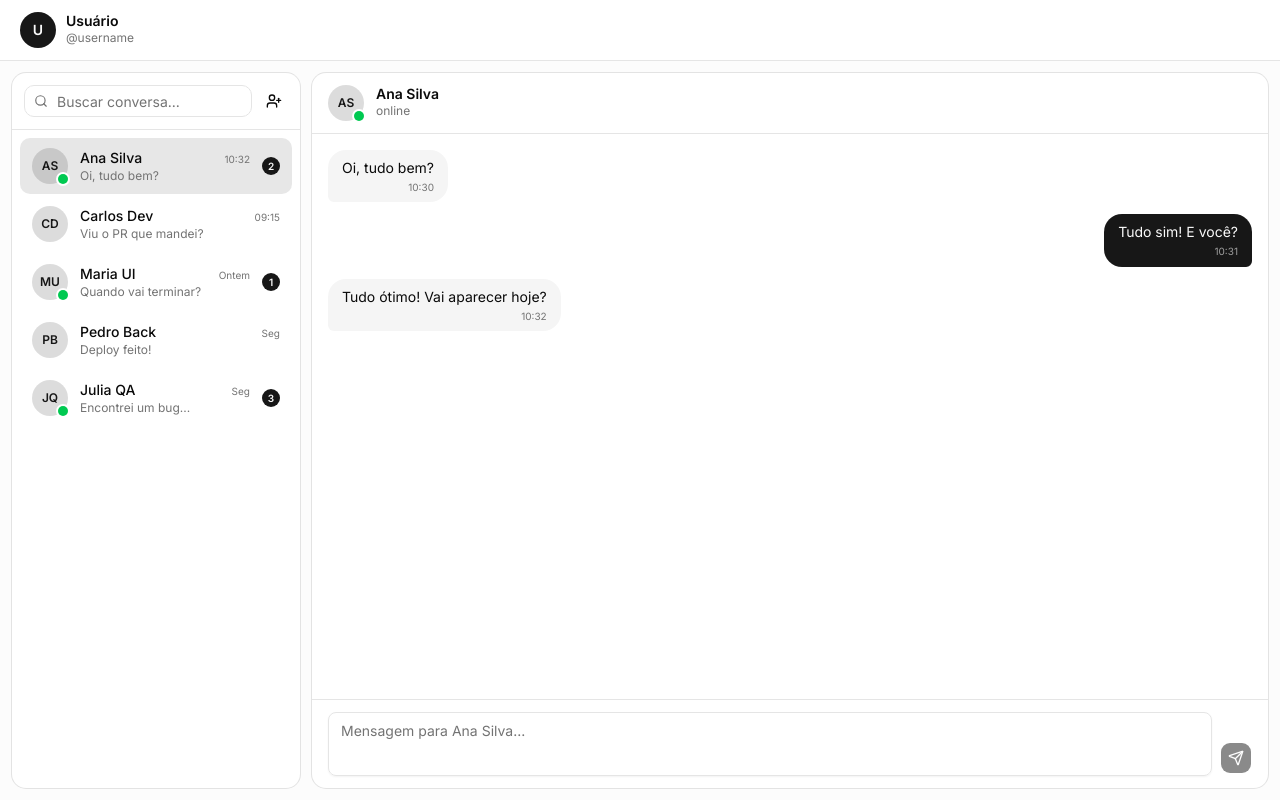
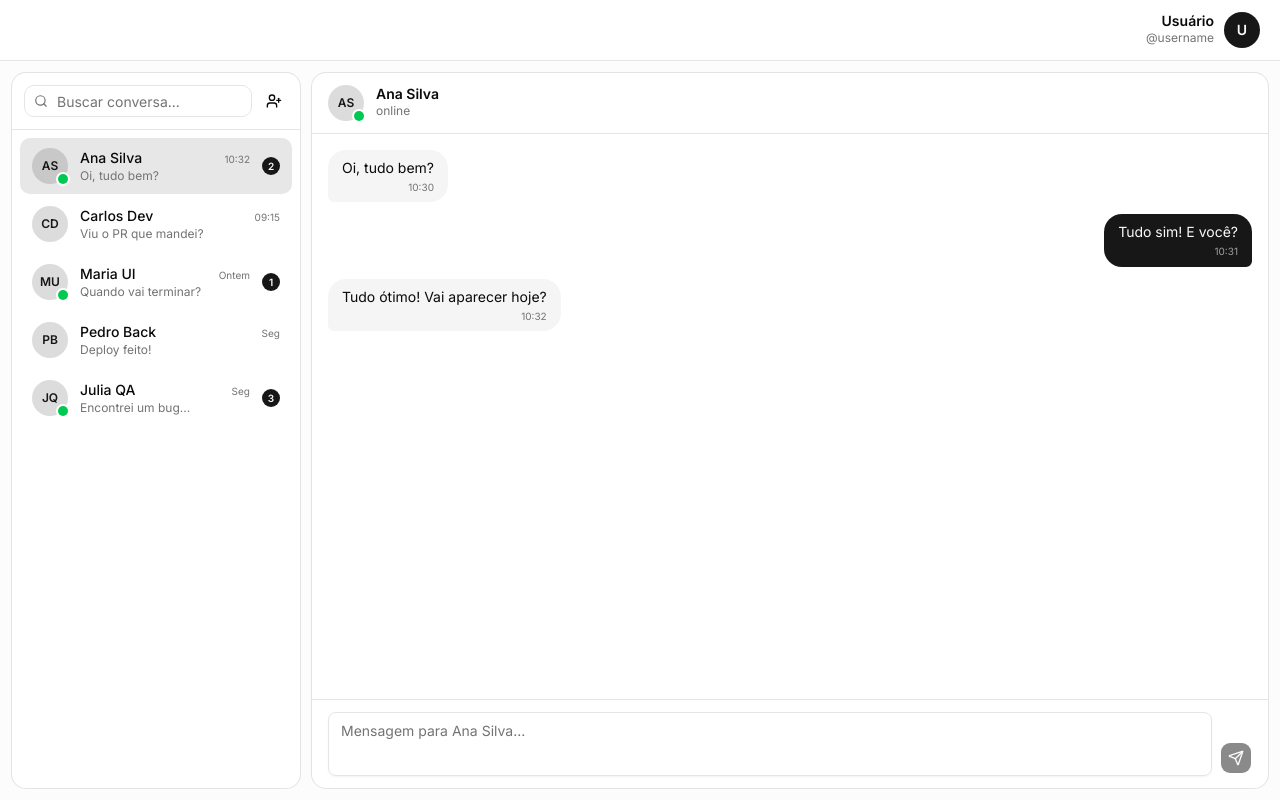
Before and after one commit to Lucas-Rodrigues1/client, a Next.js app: page /dashboard in a window 1280 px wide. Built offline with nearby package versions, Linux system fonts and the light colour scheme.

Commit message:
feat: update profile display alignment and remove redundant elements in dashboard

```diff
--- a/app/dashboard/page.tsx
+++ b/app/dashboard/page.tsx
@@ -147,8 +147,12 @@ export default function DashboardPage() {
   return (
     <div className="flex flex-col h-screen bg-muted/30 overflow-hidden">
       {/* Navbar */}
-      <div className="flex items-center justify-between px-5 py-3 border-b border-border bg-card">
+      <div className="flex items-center justify-end px-5 py-3 border-b border-border bg-card">
         <div className="flex items-center gap-2.5" ref={profileRef}>
+          <div>
+            <p className="text-sm font-semibold leading-none text-right">{displayName}</p>
+            <p className="text-xs text-muted-foreground mt-0.5 text-right">@{displayUsername}</p>
+          </div>
           <div className="relative">
             <button
               onClick={() => setProfileOpen((o) => !o)}
@@ -158,7 +162,7 @@ export default function DashboardPage() {
               {getInitials(displayName)}
             </button>
             {profileOpen && (
-              <div className="absolute left-0 top-11 z-50 w-44 rounded-xl bg-card ring-1 ring-foreground/10 shadow-lg py-1 overflow-hidden">
+              <div className="absolute right-0 top-11 z-50 w-44 rounded-xl bg-card ring-1 ring-foreground/10 shadow-lg py-1 overflow-hidden">
                 <div className="px-3 py-2.5 border-b border-border">
                   <p className="text-sm font-semibold">{displayName}</p>
                   <p className="text-xs text-muted-foreground">@{displayUsername}</p>
@@ -172,10 +176,6 @@ export default function DashboardPage() {
                 </button>
               </div>
             )}
-          </div>
-          <div>
-            <p className="text-sm font-semibold leading-none">{displayName}</p>
-            <p className="text-xs text-muted-foreground mt-0.5">@{displayUsername}</p>
           </div>
         </div>
       </div>
```
